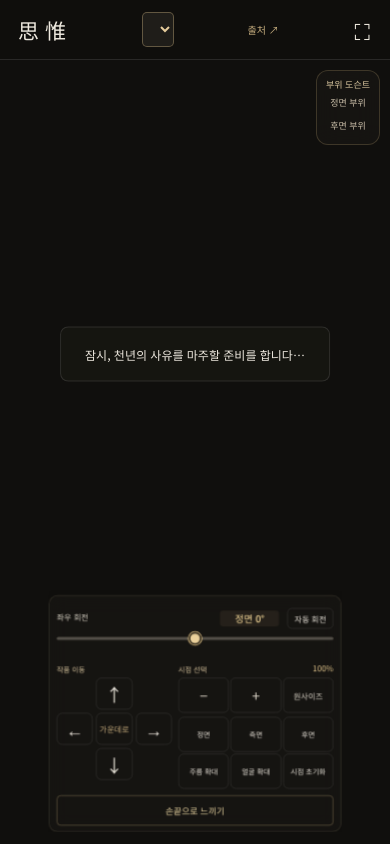
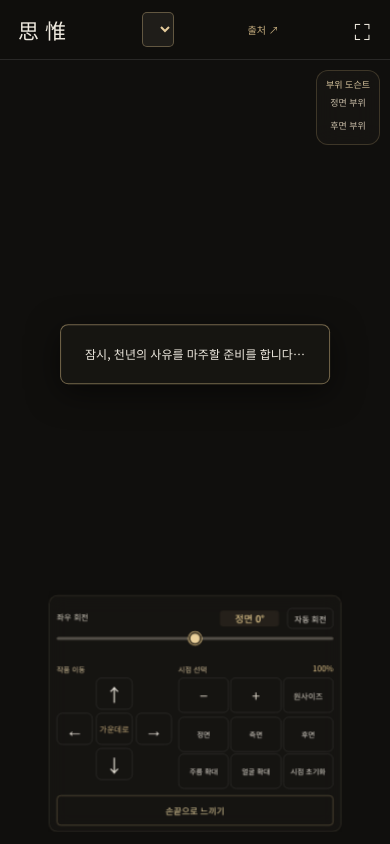
Before and after one commit to huiyueun/sayu-light, a plain HTML site: page index.html in a window 390 px wide. Drawn offline with Linux system fonts and the light colour scheme; some packages are replaced by stand-ins of ours; a script that the page names is missing.

Commit message:
Keep artwork loading message above mobile controls and labels

```diff
--- a/style.css
+++ b/style.css
@@ -472,3 +472,5 @@ body.feeling .feel-guide{display:block;position:fixed;top:max(12px,env(safe-area
  .desktop-controls .part-number-list button{min-height:34px}
 }
 @media(min-width:701px) and (max-height:620px){.desktop-controls{top:84px;bottom:48px;justify-content:flex-start;overflow-y:auto}}
+/* Artwork loading stays above labels, controls, and the mobile header. */
+#status{z-index:110;isolation:isolate;background:#171612f5;border-color:#c7ae7f88;box-shadow:0 8px 32px #0008;line-height:1.8;word-break:keep-all;text-align:center}
```
Also changed, not shown: index.html (+1 -1 lines).
